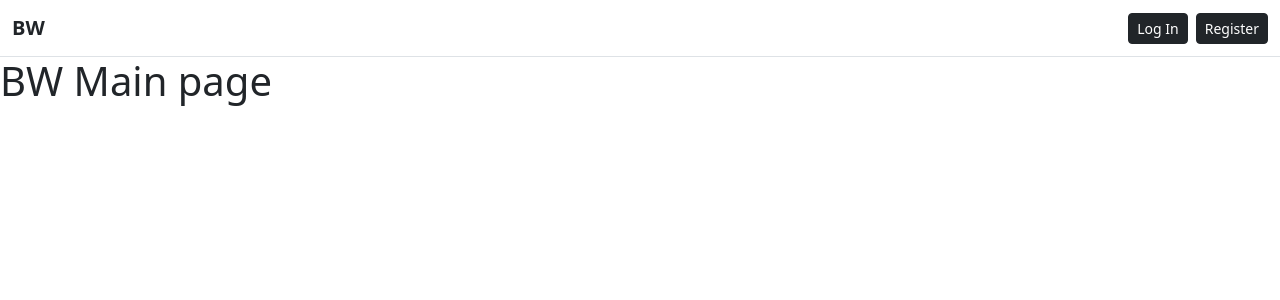
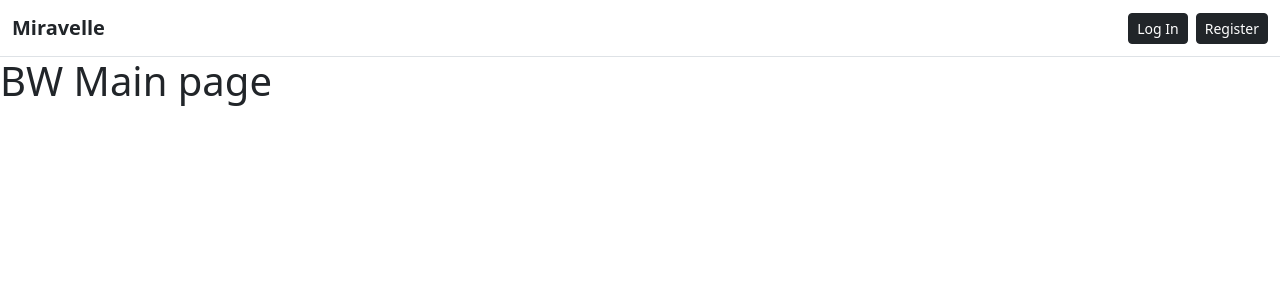
Before and after one commit to eungyukm/Miravelle, a Django app: page /users/main/ in a window 1280 px wide. Shown: the top 300 px of the page. Run offline with Django 5.2, Linux system fonts and the light colour scheme.

Commit message:
fix : title
BW -> Miravelle

```diff
--- a/core/users/templates/base.html
+++ b/core/users/templates/base.html
@@ -11,7 +11,7 @@
     <!-- As a link  Header-->
     <nav class="navbar navbar-light bg-transparent border-bottom">
         <div class="container-fluid">
-            <a class="navbar-brand text-dark" href="{% url "users:main" %}"><strong>BW</strong></a>
+            <a class="navbar-brand text-dark" href="{% url "users:main" %}"><strong>Miravelle</strong></a>
             <div class="d-flex">
                 {% if user.is_authenticated %}
                     <a class="btn btn-dark btn-sm me-2" href="{% url "users:logout" %}">Log Out</a>
```
